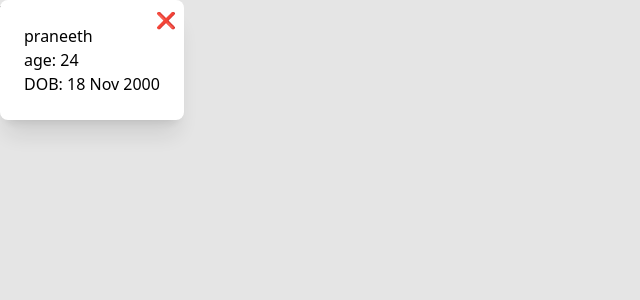
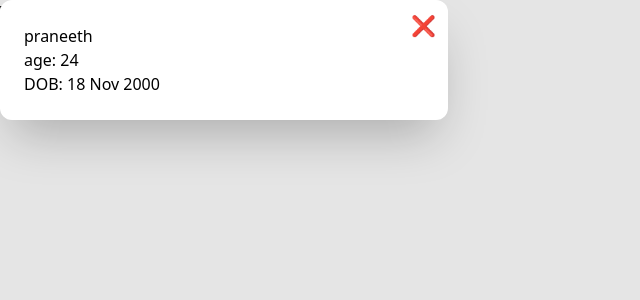
Before and after one commit to PraneethBunny123/All-App, a React (Vite) app: page / in a window 1280 px wide. Both pictures are taken after a click on the button "View profile dialog". Shown: the top 300 px of the page, without its empty margins (0-640 px from the left). Built offline with nearby package versions, Linux system fonts and the light colour scheme.

Commit message:
Added styles to DialogModal

```diff
--- a/src/project-apps/Modal/DialogModal.jsx
+++ b/src/project-apps/Modal/DialogModal.jsx
@@ -7,10 +7,13 @@ export default function DialogModal({children, dialogRef}) {
     }
 
     return createPortal(
-        <dialog ref={dialogRef} className="rounded-lg p-6 shadow-xl">
+        <dialog
+            ref={dialogRef}
+            className="rounded-xl p-6 w-full max-w-md shadow-2xl bg-white relative open:animate-fade-in"
+        >
             <button
                 onClick={handleCloseModal}
-                className="absolute top-2 right-2 text-gray-500 hover:text-black"
+                className="absolute top-3 right-3 text-gray-500 hover:text-red-500 text-xl"
             >
                 ❌
             </button>
```
